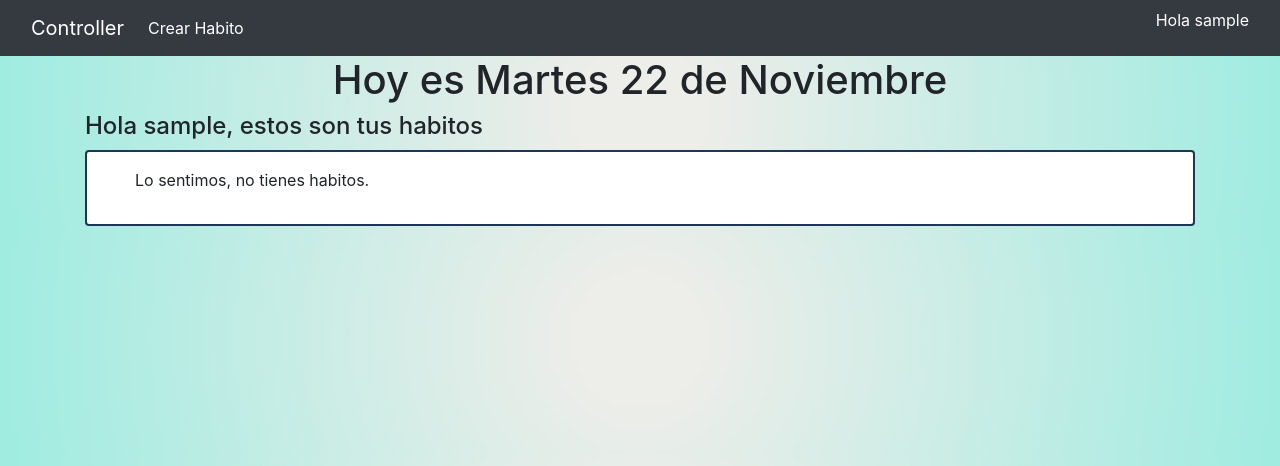
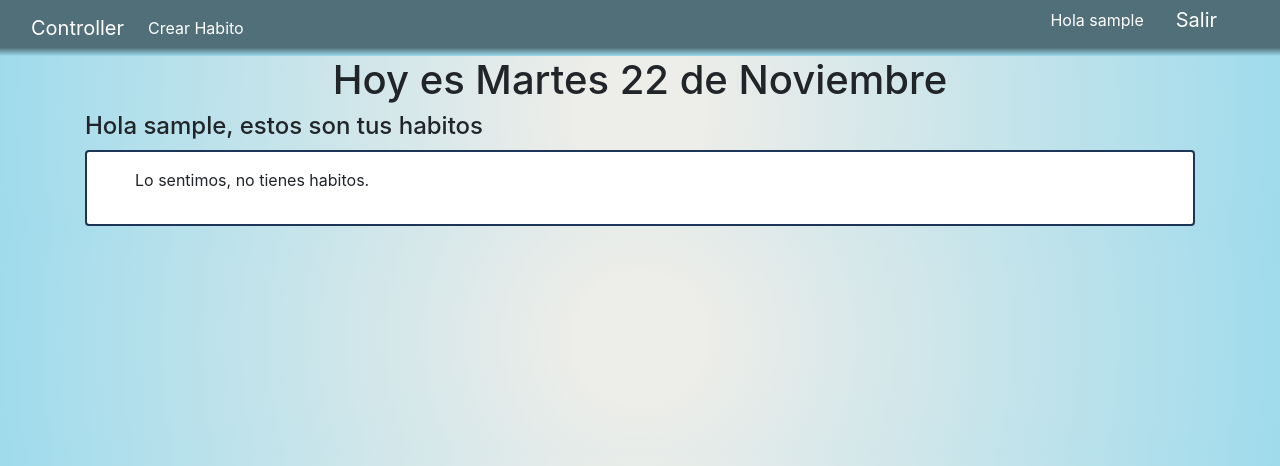
Before and after one commit to DaniDiazTech/Habit-tracker, a Django app: page / in a window 1280 px wide. Shown: the top 466 px of the page. Run offline with Django 4.2, Linux system fonts and the light colour scheme; the visitor is signed in with stand-in values (Sample User, id 1); data that the repository does not hold is empty; some libraries are stand-ins or nearby versions.

Commit message:
navbar and account styles

```diff
--- a/templates/base.html
+++ b/templates/base.html
@@ -54,7 +54,7 @@
     {% endblock scripts %}
     <style type="text/css">
       body {
-        background: radial-gradient(circle, rgba(237,237,233,1) 10%, rgba(159,236,225,1) 100%);
+        background: radial-gradient(circle, rgba(237,237,233,1) 10%, rgba(159,219,236,1) 100%);
       }
     </style>
   </body>
--- a/templates/utils/navbar.html
+++ b/templates/utils/navbar.html
@@ -28,11 +28,24 @@
     {% comment %} Sign in {% endcomment %}
 
     {% if user.is_authenticated %}
-    <div class="">
       <p class="text-white">Hola {{user.username}}</p>
-    </div>
+      <a class="navbar-brand" href="{%url 'accounts:logout' %}">Salir</a>
+
     {% else %}
     <a class="btn btn-danger" href="{% url 'accounts:login' %}">Entra</a>
     {% endif %}
   </div>
+  <style type="text/css">
+    .navbar {
+      background: rgb(80,111,120);
+      background: linear-gradient(180deg, rgba(80,111,120,1) 85%, rgba(159,219,236,1) 100%);
+    }
+    body > nav > div > p {
+      padding: 0rem 1rem;
+    }
+    body > nav > div > a:nth-child(5){
+      padding: 0rem 1rem;
+      margin-top: -1.3%;
+    }
+  </style>
 </nav>
```
Also changed, not shown: templates/registration/login.html (+28 -1 lines), templates/registration/signup.html (+23 -2 lines).
